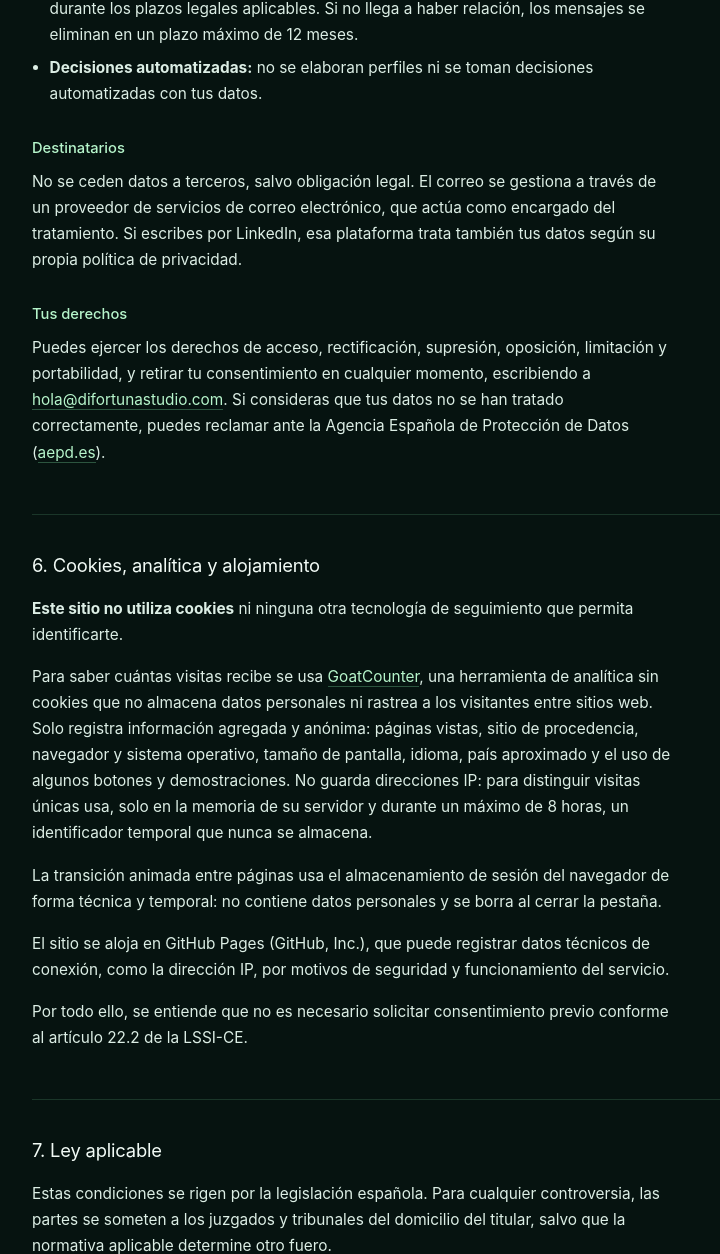
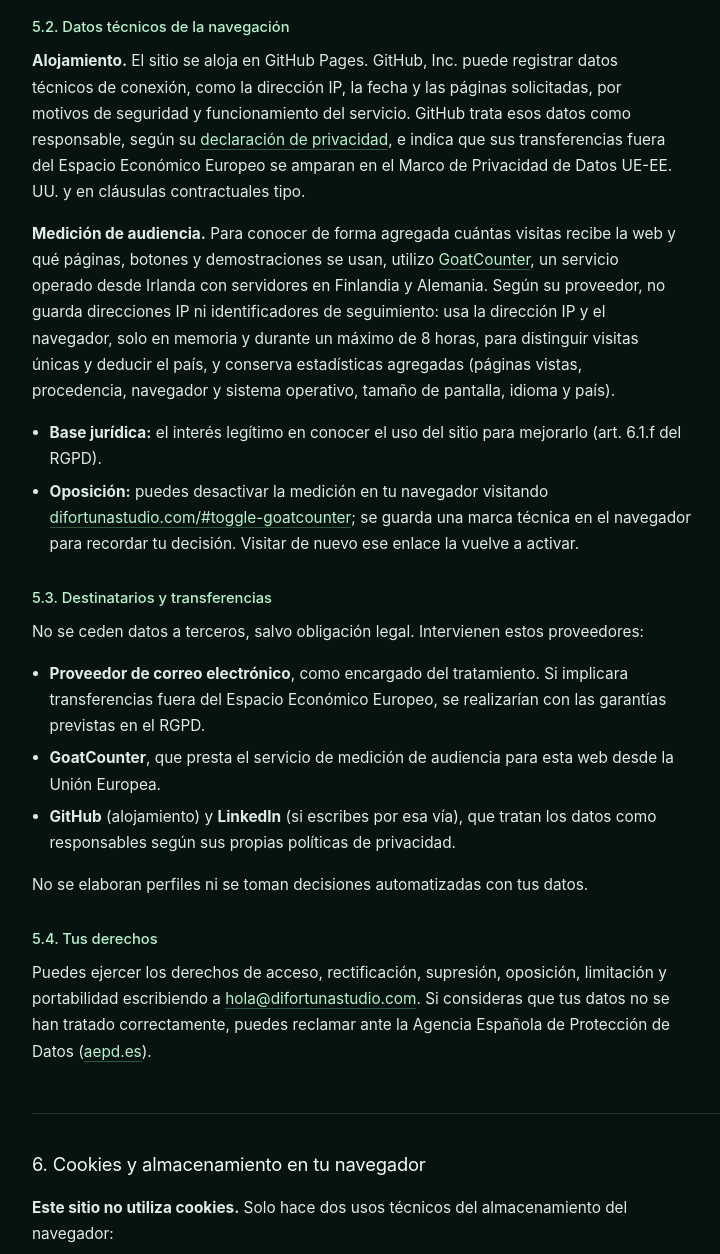
Before and after one commit to difortunastudio/difortunastudio.github.io, a plain HTML site: page aviso-legal.html in a window 1280 px wide. Shown: the part 2582-3836 px from the top of the page, without its empty margins (260-980 px from the left). Drawn offline with Linux system fonts and the light colour scheme.

Commit message:
Privacidad: tratamientos separados, bases jurídicas, encargados y transferencias verificados
- Contacto directo: interés legítimo y medidas precontractuales (no consentimiento).
- Datos técnicos: GitHub como responsable (DPF y cláusulas tipo) y
  GoatCounter (UE) por interés legítimo, con enlace de oposición.
- Sin afirmaciones absolutas ni conclusión sobre la exención de
  consentimiento (la guía de la AEPD no exime la analítica).

Co-Authored-By: Claude Opus 5.5 <noreply@anthropic.com>

```diff
--- a/aviso-legal.html
+++ b/aviso-legal.html
@@ -285,75 +285,81 @@
             Fiorella Elizabeth Gallo, con los datos de contacto indicados en el apartado 1.
         </p>
 
-        <h3>Qué datos se tratan</h3>
+        <h3>5.1. Datos que me envías al contactar</h3>
         <p>
-            Este sitio <strong>no tiene formularios</strong> ni registro de usuarios. Solo se tratan
-            los datos que envíes voluntariamente al escribir a
-            <a href="mailto:hola@difortunastudio.com">hola@difortunastudio.com</a> o por LinkedIn:
-            tu nombre, tu dirección de correo o perfil y lo que incluyas en el mensaje.
+            Este sitio no tiene formularios ni registro de usuarios. Si me escribes a
+            <a href="mailto:hola@difortunastudio.com">hola@difortunastudio.com</a> o por LinkedIn,
+            trato tu nombre, tu dirección de correo o perfil y lo que incluyas en el mensaje. Te pido
+            que no incluyas contraseñas, datos financieros confidenciales ni documentación sensible en
+            el primer mensaje.
         </p>
         <p>
             Si usas el botón «Hablemos de tu negocio», tu propio programa de correo abre un mensaje
-            con las situaciones que hayas marcado. La web no guarda ni envía esa selección: solo
-            llega si tú decides enviar el correo.
+            con las situaciones que hayas marcado. La web no guarda ni envía esa selección: solo llega
+            si tú decides enviar el correo.
+        </p>
+        <ul>
+            <li><strong>Finalidad:</strong> responder a tu consulta, preparar una propuesta si la pides y, si llegamos a trabajar juntos, gestionar la relación profesional.</li>
+            <li><strong>Base jurídica:</strong> el interés legítimo en atender las consultas que recibo (art. 6.1.f del RGPD); la aplicación de medidas precontractuales cuando me pides una propuesta (art. 6.1.b); y, si hay contrato, su ejecución (art. 6.1.b) y el cumplimiento de las obligaciones legales que se deriven, como las fiscales (art. 6.1.c).</li>
+            <li><strong>Conservación:</strong> mientras dure la conversación o la relación profesional y, después, durante los plazos legales aplicables. Si no llega a haber relación, los mensajes se eliminan en un plazo máximo de 12 meses.</li>
+        </ul>
+
+        <h3>5.2. Datos técnicos de la navegación</h3>
+        <p>
+            <strong>Alojamiento.</strong> El sitio se aloja en GitHub Pages. GitHub, Inc. puede registrar
+            datos técnicos de conexión, como la dirección IP, la fecha y las páginas solicitadas, por
+            motivos de seguridad y funcionamiento del servicio. GitHub trata esos datos como
+            responsable, según su
+            <a href="https://docs.github.com/es/site-policy/privacy-policies/github-general-privacy-statement" target="_blank" rel="noopener">declaración de privacidad</a>,
+            e indica que sus transferencias fuera del Espacio Económico Europeo se amparan en el Marco
+            de Privacidad de Datos UE-EE. UU. y en cláusulas contractuales tipo.
         </p>
         <p>
-            Te pido que no incluyas contraseñas, datos financieros confidenciales ni documentación
-            sensible en el primer mensaje.
+            <strong>Medición de audiencia.</strong> Para conocer de forma agregada cuántas visitas
+            recibe la web y qué páginas, botones y demostraciones se usan, utilizo
+            <a href="https://www.goatcounter.com/help/privacy" target="_blank" rel="noopener">GoatCounter</a>,
+            un servicio operado desde Irlanda con servidores en Finlandia y Alemania. Según su
+            proveedor, no guarda direcciones IP ni identificadores de seguimiento: usa la dirección IP
+            y el navegador, solo en memoria y durante un máximo de 8 horas, para distinguir visitas
+            únicas y deducir el país, y conserva estadísticas agregadas (páginas vistas, procedencia,
+            navegador y sistema operativo, tamaño de pantalla, idioma y país).
+        </p>
+        <ul>
+            <li><strong>Base jurídica:</strong> el interés legítimo en conocer el uso del sitio para mejorarlo (art. 6.1.f del RGPD).</li>
+            <li><strong>Oposición:</strong> puedes desactivar la medición en tu navegador visitando <a href="https://difortunastudio.com/#toggle-goatcounter">difortunastudio.com/#toggle-goatcounter</a>; se guarda una marca técnica en el navegador para recordar tu decisión. Visitar de nuevo ese enlace la vuelve a activar.</li>
+        </ul>
+
+        <h3>5.3. Destinatarios y transferencias</h3>
+        <p>
+            No se ceden datos a terceros, salvo obligación legal. Intervienen estos proveedores:
+        </p>
+        <ul>
+            <li><strong>Proveedor de correo electrónico</strong>, como encargado del tratamiento. Si implicara transferencias fuera del Espacio Económico Europeo, se realizarían con las garantías previstas en el RGPD.</li>
+            <li><strong>GoatCounter</strong>, que presta el servicio de medición de audiencia para esta web desde la Unión Europea.</li>
+            <li><strong>GitHub</strong> (alojamiento) y <strong>LinkedIn</strong> (si escribes por esa vía), que tratan los datos como responsables según sus propias políticas de privacidad.</li>
+        </ul>
+        <p>
+            No se elaboran perfiles ni se toman decisiones automatizadas con tus datos.
         </p>
 
-        <h3>Para qué y con qué base</h3>
-        <ul>
-            <li><strong>Finalidad:</strong> responder a tu consulta, preparar una propuesta si la pides y, si llegamos a trabajar juntos, gestionar la relación profesional.</li>
-            <li><strong>Base jurídica:</strong> tu consentimiento al escribir (art. 6.1.a del RGPD), la aplicación de medidas precontractuales a petición tuya (art. 6.1.b) y, si hay contrato, su ejecución y las obligaciones legales que se deriven (art. 6.1.b y 6.1.c).</li>
-            <li><strong>Conservación:</strong> mientras dure la conversación o la relación profesional y, después, durante los plazos legales aplicables. Si no llega a haber relación, los mensajes se eliminan en un plazo máximo de 12 meses.</li>
-            <li><strong>Decisiones automatizadas:</strong> no se elaboran perfiles ni se toman decisiones automatizadas con tus datos.</li>
-        </ul>
-
-        <h3>Destinatarios</h3>
-        <p>
-            No se ceden datos a terceros, salvo obligación legal. El correo se gestiona a través de un
-            proveedor de servicios de correo electrónico, que actúa como encargado del tratamiento.
-            Si escribes por LinkedIn, esa plataforma trata también tus datos según su propia política
-            de privacidad.
-        </p>
-
-        <h3>Tus derechos</h3>
+        <h3>5.4. Tus derechos</h3>
         <p>
             Puedes ejercer los derechos de acceso, rectificación, supresión, oposición, limitación y
-            portabilidad, y retirar tu consentimiento en cualquier momento, escribiendo a
+            portabilidad escribiendo a
             <a href="mailto:hola@difortunastudio.com">hola@difortunastudio.com</a>. Si consideras que
             tus datos no se han tratado correctamente, puedes reclamar ante la Agencia Española de
             Protección de Datos (<a href="https://www.aepd.es" target="_blank" rel="noopener">aepd.es</a>).
         </p>
 
-        <h2>6. Cookies, analítica y alojamiento</h2>
+        <h2>6. Cookies y almacenamiento en tu navegador</h2>
         <p>
-            <strong>Este sitio no utiliza cookies</strong> ni ninguna otra tecnología de seguimiento
-            que permita identificarte.
+            <strong>Este sitio no utiliza cookies.</strong> Solo hace dos usos técnicos del
+            almacenamiento del navegador:
         </p>
-        <p>
-            Para saber cuántas visitas recibe se usa
-            <a href="https://www.goatcounter.com/help/privacy" target="_blank" rel="noopener">GoatCounter</a>,
-            una herramienta de analítica sin cookies que no almacena datos personales ni rastrea a los
-            visitantes entre sitios web. Solo registra información agregada y anónima: páginas vistas,
-            sitio de procedencia, navegador y sistema operativo, tamaño de pantalla, idioma, país
-            aproximado y el uso de algunos botones y demostraciones. No guarda direcciones IP: para
-            distinguir visitas únicas usa, solo en la memoria de su servidor y durante un máximo de
-            8 horas, un identificador temporal que nunca se almacena.
-        </p>
-        <p>
-            La transición animada entre páginas usa el almacenamiento de sesión del navegador de forma
-            técnica y temporal: no contiene datos personales y se borra al cerrar la pestaña.
-        </p>
-        <p>
-            El sitio se aloja en GitHub Pages (GitHub, Inc.), que puede registrar datos técnicos de
-            conexión, como la dirección IP, por motivos de seguridad y funcionamiento del servicio.
-        </p>
-        <p>
-            Por todo ello, se entiende que no es necesario solicitar consentimiento previo conforme al
-            artículo 22.2 de la LSSI-CE.
-        </p>
+        <ul>
+            <li><strong>Transición entre páginas:</strong> el almacenamiento de sesión guarda durante un instante a qué página te diriges, para mostrar la animación de entrada. No contiene datos personales y se borra al llegar o al cerrar la pestaña.</li>
+            <li><strong>Medición de audiencia:</strong> el script de GoatCounter no instala cookies. Consulta el almacenamiento local solo para comprobar si has desactivado la medición, y envía a su servicio la página visitada y su título, la procedencia y el tamaño de pantalla para las estadísticas agregadas descritas en el apartado 5.2. Puedes desactivarla con el enlace de ese apartado.</li>
+        </ul>
 
         <h2>7. Ley aplicable</h2>
         <p>
```
